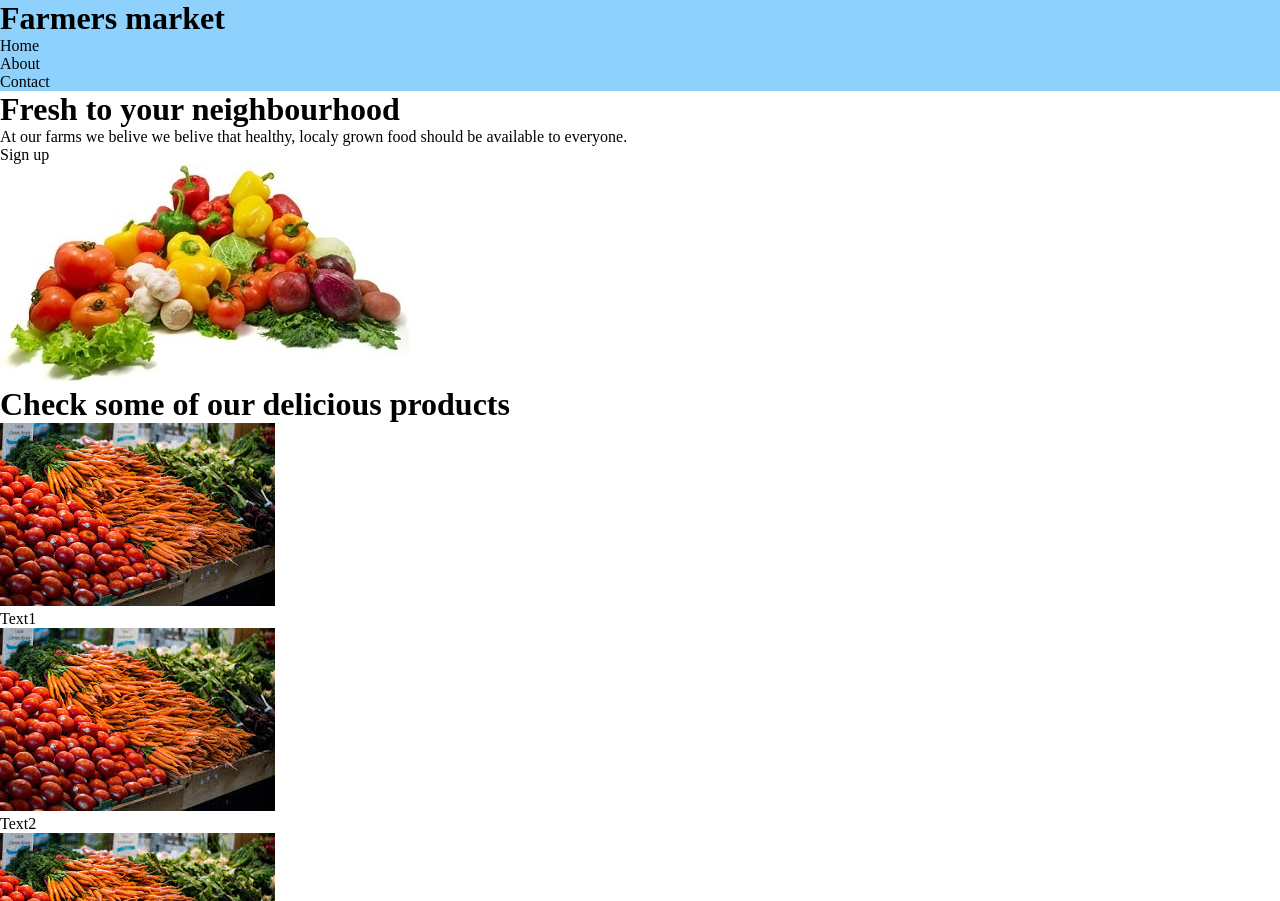
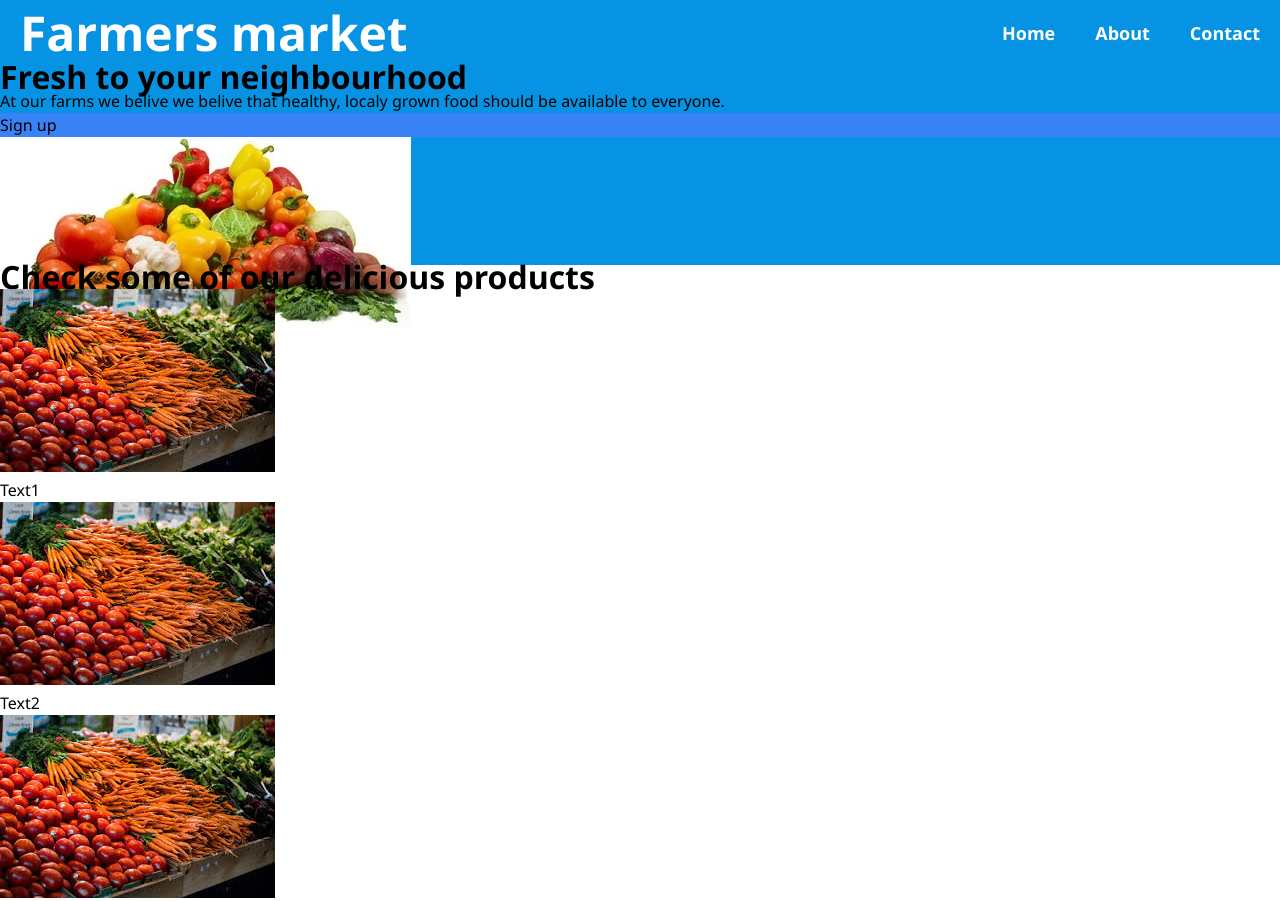
Before and after one commit to scarlatcristian/landing-page, a plain HTML site: page index.html in a window 1280 px wide. Shown: the top 901 px of the page. Drawn offline with Linux system fonts and the light colour scheme.

Commit message:
finish navbar

```diff
--- a/CSS/style.css
+++ b/CSS/style.css
@@ -4,6 +4,74 @@
     margin: 0px;
 }
 
+body{
+    line-height: 1.5em;
+    background-color: #0693e3;
+    font-family:'Segoe UI', Tahoma, Geneva, Verdana, sans-serif;
+}
+
+img{
+    max-width: 75%;
+}
+
 .navbar{
+    background-color: #0693e3;
+    display: flex;
+    justify-content: space-between;
+    align-items: center;
+    height: 65px;
+    color: white;
+}
+
+.navbar ul{
+    display: flex;
+
+}
+
+ul{
+    list-style-type: none;
+}
+
+.navbar ul li{
+    margin: 0px 20px;
+    font-size: 18px;
+    font-weight: bold;
+}
+
+.logo{
+    margin: 0px 20px;
+    font-size: 24px;
+    font-weight: bolder;
+}
+
+.navbar ul li:hover{
+    color: aliceblue;
+}
+
+
+
+
+.upmid{
+    background-color: #0693e3;
+    height: 200px;
+}
+
+.upperlow{
     background-color: #8ed1fc;
 }
+
+.midlow{
+    background-color: white;
+}
+
+.upperlow{
+    background-color: yellow;
+}
+
+.lowerlow{
+    background-color: #3882f6;
+}
+
+.signup{
+    background-color: #3882f6;
+}
--- a/index.html
+++ b/index.html
@@ -13,17 +13,15 @@
     <div class="navbar">
         <div class="logo"><h1>Farmers market</h1></div>
 
-        <div class="nav">
         <ul>
             <li>Home</li>
             <li>About</li>
             <li>Contact</li>
         </ul>
-        </div>
     </div>
 
     <div class="upmid">
-        <div class="container"></div>
+        <div class="container">
             <h1>Fresh to your neighbourhood</h1>
             <p>At our farms we belive we belive that healthy,
             localy grown food should be available to everyone.
@@ -35,7 +33,7 @@
         <img src="1632287557_35237_url.jpeg" alt="fruits and vegetables">
     </div>
 
-    <div class="lowermid">
+    <div class="midlow">
         <div class="title"><h1>Check some of our delicious products</h1></div>
 
         <div class="boxes">
```
